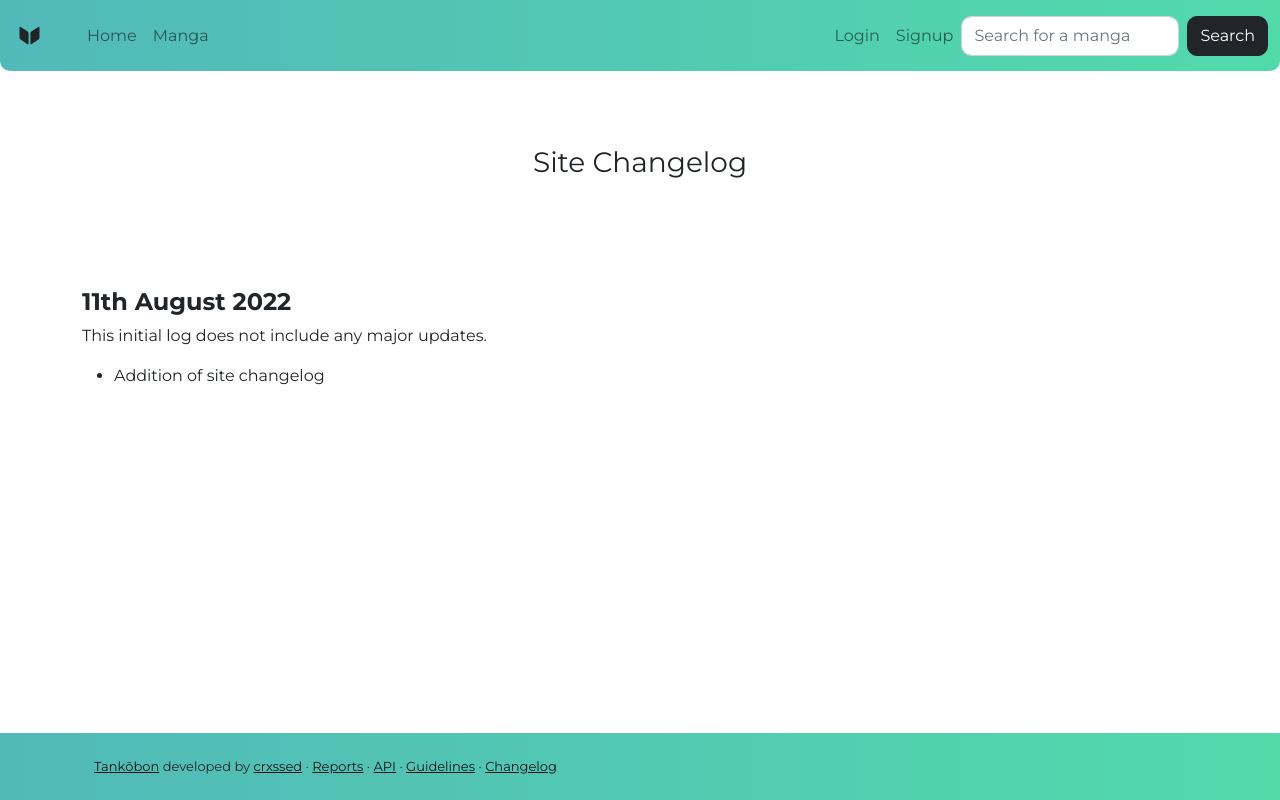
After one commit to crxssed7/tankobon, a Django app: page /changelog/ in a window 1280 px wide. The commit adds this page. Run offline with Django 3.2, Linux system fonts and the light colour scheme.

Commit message:
addition of site changelog

```diff
--- a/templates/base.html
+++ b/templates/base.html
@@ -25,7 +25,8 @@
 <body>
     <nav class="navbar sticky-top navbar-expand-lg navbar-light bg-tank">
         <div class="container-fluid">
-            <a class="navbar-brand" href="{% url 'index' %}"><img src="{% static 'img/logo.svg' %}" alt="brand icon" class="navbar-brand" width="35px"></a>
+            <a class="navbar-brand" href="{% url 'index' %}"><img src="{% static 'img/logo.svg' %}" alt="brand icon"
+                    class="navbar-brand" width="35px"></a>
             <button class="navbar-toggler" type="button" data-bs-toggle="collapse"
                 data-bs-target="#navbarSupportedContent" aria-controls="navbarSupportedContent" aria-expanded="false"
                 aria-label="Toggle navigation">
@@ -66,9 +67,9 @@
             <p style="font-size: small; margin-bottom: 0px;">
                 <a href="https://github.com/crxssed7/tankobon" class="link">Tankōbon</a> developed by <a
                     href="https://github.com/crxssed7" class="link">crxssed</a> · <a
-                    href="https://forms.gle/TYcJq3EJhPhC4iE87" class="link">Reports</a> · <a
-                    href="{% url 'docs' %}" class="link">API</a> · <a
-                    href="{% url 'contrib' %}" class="link">Contribution Guidelines</a>
+                    href="https://forms.gle/TYcJq3EJhPhC4iE87" class="link">Reports</a> · <a href="{% url 'docs' %}"
+                    class="link">API</a> · <a href="{% url 'contrib' %}" class="link">Guidelines</a> · <a
+                    href="{% url 'changelog' %}" class="link">Changelog</a>
             </p>
         </div>
     </footer>
--- /dev/null
+++ b/web/templates/web/changelog.html
@@ -0,0 +1,29 @@
+{% extends 'base.html' %}
+
+{% load static %}
+
+{% block extrahead %}
+<meta property="og:description" content="A centralised site that documents what chapter is in which volume of a manga.">
+<meta name="keywords" content="tankobon, tankōbon, manga, chapters, manga chapters, volumes, manga volumes">
+<meta property="og:title" content="Tankōbon - manga chapters and volumes metadata" />
+<meta property="og:image" content="{% static 'img/header.png' %}" />
+<meta property="og:image:alt" content="Tankōbon logo" />
+<meta name="twitter:image" content="{% static 'img/header.png' %}" />
+<meta property="twitter:image:alt" content="Tankōbon logo" />
+<meta name="twitter:card" content="summary_large_image" />
+{% endblock %}
+
+{% block content %}
+
+<div class="feature">
+    <h3>Site Changelog</h3>
+</div>
+<div class="container section">
+    <h4><b>11th August 2022</b></h4>
+    <p>This initial log does not include any major updates.</p>
+    <ul>
+        <li>Addition of site changelog</li>
+    </ul>
+</div>
+
+{% endblock%}
--- a/web/templates/web/index.html
+++ b/web/templates/web/index.html
@@ -92,7 +92,6 @@
     <center>
         <a class="btn btn-dark" href="{% url 'search' %}" style="padding: 15px !important; margin: 12px;">Search</a>
         <a class="btn btn-dark" href="{% url 'new_manga' %}" style="padding: 15px !important; margin: 12px;">Add manga</a>
-        <a class="btn btn-dark" href="{% url 'all_manga' %}" style="padding: 15px !important; margin: 12px;">View all</a>
     </center>
 </div>
 
--- a/web/urls.py
+++ b/web/urls.py
@@ -6,6 +6,7 @@ urlpatterns = [
     path('', views.index, name='index'),
     path('contrib/', views.contrib, name='contrib'),
     path('docs/', views.docs, name='docs'),
+    path('changelog/', views.changelog, name='changelog'),
     path('manga/', views.SearchResultsView.as_view(), name='search'),
     path('manga/<int:manga_id>/', views.detail, name='manga'),
     path('manga/new/', views.new_manga, name='new_manga'),
--- a/web/views.py
+++ b/web/views.py
@@ -23,6 +23,9 @@ def contrib(request):
 
 def docs(request):
     return render(request, 'web/api.html')
+
+def changelog(request):
+    return render(request, 'web/changelog.html')
 
 class SearchResultsView(ListView):
     model = Manga
```
